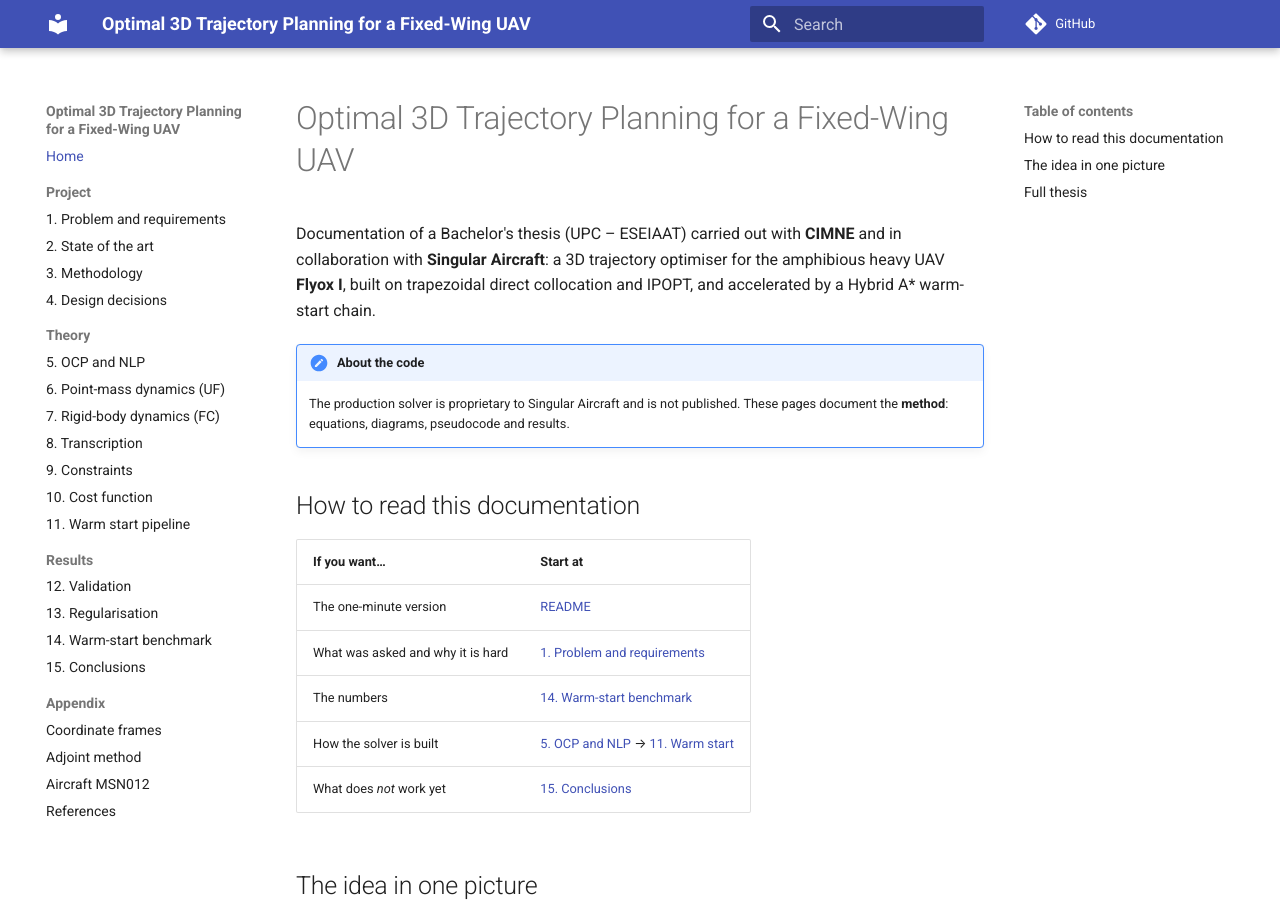
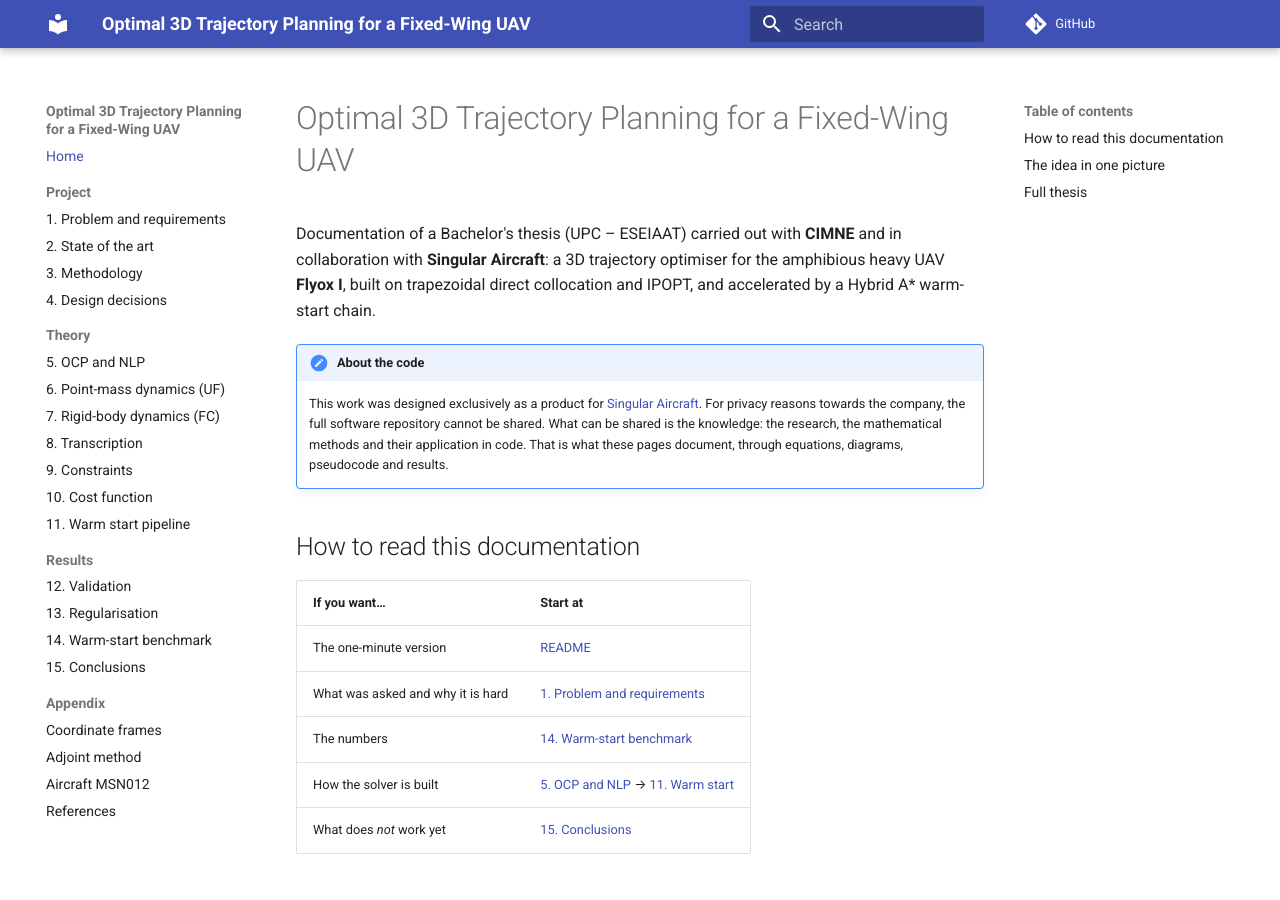
Before and after one commit to pablourioste/uavtraj-opt, an MkDocs documentation site: the page built from docs/index.md, in a window 1280 px wide and 900 px high. Built offline with MkDocs 1.6.1 and Material for MkDocs 9.7.7, drawn with Linux system fonts in a browser that asks for light colours; comment, search, counter and statistics services are not loaded.

Commit message:
Add explanatory note on why the full code is not shared (Singular Aircraft)

```diff
--- a/docs/index.md
+++ b/docs/index.md
@@ -3,7 +3,7 @@
 Documentation of a Bachelor's thesis (UPC – ESEIAAT) carried out with **CIMNE** and in collaboration with **Singular Aircraft**: a 3D trajectory optimiser for the amphibious heavy UAV **Flyox I**, built on trapezoidal direct collocation and IPOPT, and accelerated by a Hybrid A\* warm-start chain.
 
 !!! note "About the code"
-    The production solver is proprietary to Singular Aircraft and is not published. These pages document the **method**: equations, diagrams, pseudocode and results.
+    This work was designed exclusively as a product for [Singular Aircraft](https://singularaircraft.com/inicio). For privacy reasons towards the company, the full software repository cannot be shared. What can be shared is the knowledge: the research, the mathematical methods and their application in code. That is what these pages document, through equations, diagrams, pseudocode and results.
 
 ## How to read this documentation
 
```
Also changed, not shown: NOTICE.md (+1 -1 lines), README.md (+4 -1 lines).
